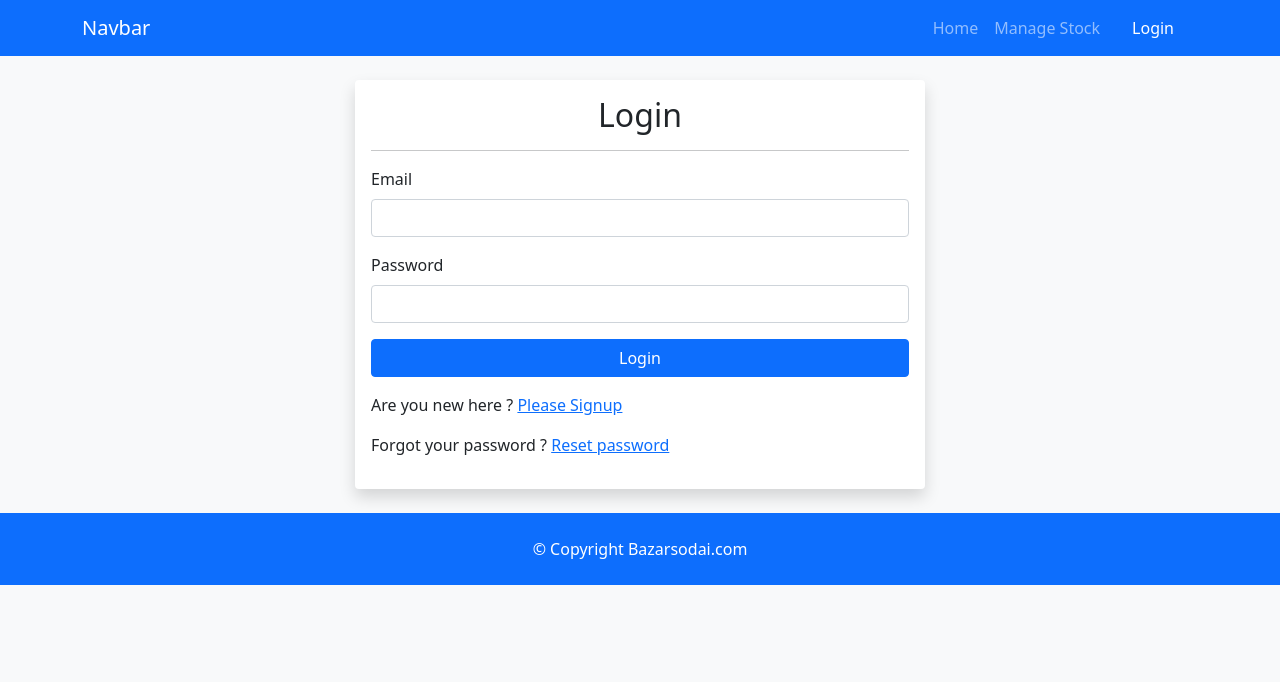
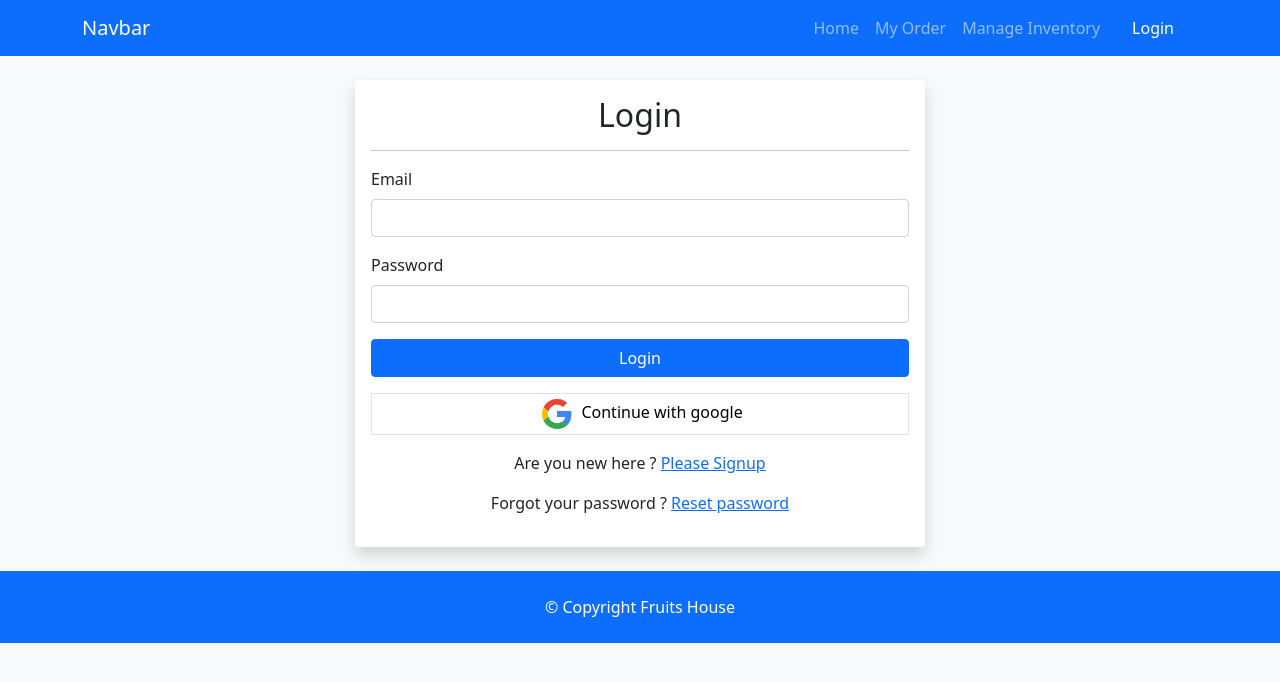
Before and after one commit to hmrahim/project-9-warehouse-website-client, a React (Create React App) app: page /login in a window 1280 px wide. Shown: the top 682 px of the page. Built offline with nearby package versions, Linux system fonts and the light colour scheme; no server answers.

Commit message:
priduct added to order page

```diff
--- a/src/App.js
+++ b/src/App.js
@@ -19,15 +19,20 @@ import Categories from './Components/Pages/Categories/Categories';
 import AddNewCategorie from './Components/Pages/Categories/AddNewCategorie';
 import UpdataProduct from './Components/Pages/UpdataProduct/UpdataProduct';
 import UpdateCategorie from './Components/Pages/UpdateCategorie/UpdateCategorie';
+import NotFound from './Components/Pages/NotFound/NotFound';
+import Banner from './Components/Pages/Banner/Banner';
+import MyOrder from './Components/Pages/MyOrder/MyOrder';
 function App() {
   return (
     <div className="App " style={{height:"100vh"}} >
     <Nav></Nav>
+
     <Routes>
       <Route path='/' element={<Home></Home>}></Route>
       <Route path='/login' element={<Login></Login>}></Route>
       <Route path='/signup' element={<Signup></Signup>}></Route>
       <Route path='/resetpass' element={<ResetPass></ResetPass>}></Route>
+      <Route path='/myorder' element={<MyOrder></MyOrder>}></Route>
       <Route path='/managestock' element={ <RequireAuth> <ManageStock></ManageStock> </RequireAuth>}>
         <Route path='products' element={<AllProducts></AllProducts>}></Route>
         <Route path='addproducts' element={<AddNewProduct></AddNewProduct>}></Route>
@@ -37,6 +42,7 @@ function App() {
         <Route path='updatecategorie/:id' element={<UpdateCategorie></UpdateCategorie>}></Route>
 
          </Route>
+         <Route path='*' element={<NotFound></NotFound>}></Route>
     </Routes>
     <ToastContainer></ToastContainer>
     <Footer></Footer>
--- a/src/Components/Hooks/useAuth.js
+++ b/src/Components/Hooks/useAuth.js
@@ -3,6 +3,7 @@ import {
   useCreateUserWithEmailAndPassword,
   useSendEmailVerification,
   useSignInWithEmailAndPassword,
+  useSignInWithGoogle
 } from "react-firebase-hooks/auth";
 import auth from "../../firebase.init";
 import { signOut } from "firebase/auth";
@@ -18,6 +19,7 @@ const useAUth = () => {
 
   const [signInWithEmailAndPassword, SigninUser, loading, error] =
     useSignInWithEmailAndPassword(auth);
+    const [signInWithGoogle, googleuser, googleloading, googleerror] = useSignInWithGoogle(auth);
 
   const [sendEmailVerification, sending, verifyError] =
     useSendEmailVerification(auth);
@@ -106,8 +108,11 @@ const useAUth = () => {
 
 
   };
+  const googleSignin = ()=> {
+    signInWithGoogle()
+  }
 
-  return { handleSignin, signupHandeler, logout,resetpass };
+  return { handleSignin, signupHandeler, logout,resetpass ,googleSignin};
 };
 
 export default useAUth;
--- a/src/Components/Pages/AllProducts/AllProducts.js
+++ b/src/Components/Pages/AllProducts/AllProducts.js
@@ -26,7 +26,7 @@ const {deleteProduct} = useApi()
           {products.map((product) => (
             <tr key={product._id} className="">
               <td className="text-center">{product.title}</td>
-              <td className="text-center">{product.link}</td>
+              <td className="text-center"><img width={100} height={100} src={product.link} alt="" /></td>
 
               <td className="text-center">{product.quantity}</td>
 
--- a/src/Components/Pages/Footer/Footer.js
+++ b/src/Components/Pages/Footer/Footer.js
@@ -4,7 +4,7 @@ const Footer = () => {
     return (
         <div className=' bg-primary footer ' >
             <div className='container'>
-                <p className='text-center text-white py-4 mb-0'> © Copyright Bazarsodai.com</p>
+                <p className='text-center text-white py-4 mb-0'> © Copyright Fruits House</p>
             </div>
 
         </div>
--- a/src/Components/Pages/Home/Home.js
+++ b/src/Components/Pages/Home/Home.js
@@ -10,6 +10,7 @@ const Home = () => {
 
   return (
     <div className="container my-4">
+
       <h3 className="text-center text-uppercase">all products</h3>
       <div className="input-group mb-3">
         <span className="input-group-text" id="basic-addon3">
@@ -27,7 +28,7 @@ const Home = () => {
       </div>
       <div className="row">
         {
-          products.map(product=> <ProductCard key={product._id} product={product}></ProductCard> )
+          products.slice(0,6).map(product=> <ProductCard key={product._id} product={product}></ProductCard> )
         }
 
 
--- a/src/Components/Pages/Login/Login.js
+++ b/src/Components/Pages/Login/Login.js
@@ -1,9 +1,10 @@
 import React from "react";
 import { Link, useNavigate } from "react-router-dom";
 import useAUth from "../../Hooks/useAuth";
+import logo from "./google-logo-9824.png"
 
 const Login = () => {
-  const {handleSignin} = useAUth()
+  const {handleSignin,googleSignin} = useAUth()
   return (
     <div className="container my-4">
       <div className="row">
@@ -36,8 +37,9 @@ const Login = () => {
             <button className="btn btn-primary w-100" type="submit">Login</button>
             </div>
           </form>
-          <p>Are you new here ? <Link to='/signup'>Please Signup</Link></p>
-          <p>Forgot your password ? <Link to='/resetpass'>Reset password</Link></p>
+          <p onClick={googleSignin} className="text-center bg-white text-black border" style={{cursor:"pointer"}}> <img width={40} height={40} className="img-fluid" src={logo} alt="" /> Continue with google</p>
+          <p className="text-center">Are you new here ? <Link to='/signup'>Please Signup</Link></p>
+          <p className="text-center">Forgot your password ? <Link to='/resetpass'>Reset password</Link></p>
         </div>
       </div>
     </div>
--- /dev/null
+++ b/src/Components/Pages/MyOrder/MyOrder.js
@@ -0,0 +1,12 @@
+import React from 'react';
+
+const MyOrder = () => {
+    return (
+        <div className='container'>
+            <h1>order page</h1>
+
+        </div>
+    );
+};
+
+export default MyOrder;
--- a/src/Components/Pages/Nav/Nav.js
+++ b/src/Components/Pages/Nav/Nav.js
@@ -20,7 +20,10 @@ const Nav = () => {
                 <NavLink activeClassName="active-class" className="nav-link  m-0" aria-current="page" to="/">Home</NavLink>
               </li>
               <li className="nav-item m-0">
-                <NavLink activeClassName="active-class" className="nav-link  m-0" aria-current="page" to="/managestock">Manage Stock</NavLink>
+                <NavLink activeClassName="active-class" className="nav-link  m-0" aria-current="page" to="/myorder">My Order</NavLink>
+              </li>
+              <li className="nav-item m-0">
+                <NavLink activeClassName="active-class" className="nav-link  m-0" aria-current="page" to="/managestock">Manage Inventory</NavLink>
               </li>
 
 
--- /dev/null
+++ b/src/Components/Pages/NotFound/NotFound.js
@@ -0,0 +1,12 @@
+import React from 'react';
+
+const NotFound = () => {
+    return (
+        <div className='container my-4' style={{height:"100vh"}}>
+            <img className='w-100 h-100 rounded-lg' src="https://i.ibb.co/MsynYKt/error-404.png" alt="" />
+
+        </div>
+    );
+};
+
+export default NotFound;
--- a/src/Components/Pages/ProductCard/ProductCard.js
+++ b/src/Components/Pages/ProductCard/ProductCard.js
@@ -1,9 +1,46 @@
-import React from "react";
+import React, { useState } from "react";
+import {useAuthState} from "react-firebase-hooks/auth"
+import auth from "../../../firebase.init";
 
 const ProductCard = (props) => {
+  const {product} = props
   const {title,unit,price,link,_id}= props.product
+  const [user,loading,error] = useAuthState(auth)
+  const [added,setAdded] = useState(false)
+
+
+
+  const order = (product)=> {
+    const email = user.email
+
+    const obj = product
+   // const  newObj = Object.assign(obj,{email:email})
+    const newData = {
+      id:obj._id,
+      title:obj.title,
+      unit:obj.unit,
+      categorie:obj.categorie,
+      price:obj.price,
+      quantity:obj.quantity,
+      link:obj.link,
+      desc:obj.desc,
+      email:email
+
+    }
+
+    fetch("http://localhost:5000/order",{
+      method:"POST",
+      headers:{
+        "Content-Type" : "Application/json"
+      },
+      body:JSON.stringify(newData)
+    })
+    .then(res=> res.json())
+    .then(data=> console.log(data))
+
+  }
   return (
-    <div className="col-md-3 my-3">
+    <div className="col-md-4 my-3">
       <div className="card" >
         <img  src={link} className="card-img-top" alt="" />
         <div className="card-body">
@@ -13,7 +50,7 @@ const ProductCard = (props) => {
 
           </p>
           <div className="d-flex justify-content-center">
-          <button className="btn btn-primary px-3">Order</button>
+          <button onClick={()=> order(product)} className="btn btn-primary px-3">{added ? "Cancel order" : "Order"}</button>
 
           </div>
 
```
Also changed, not shown: src/Components/Pages/Login/google-logo-9824.png (added).
